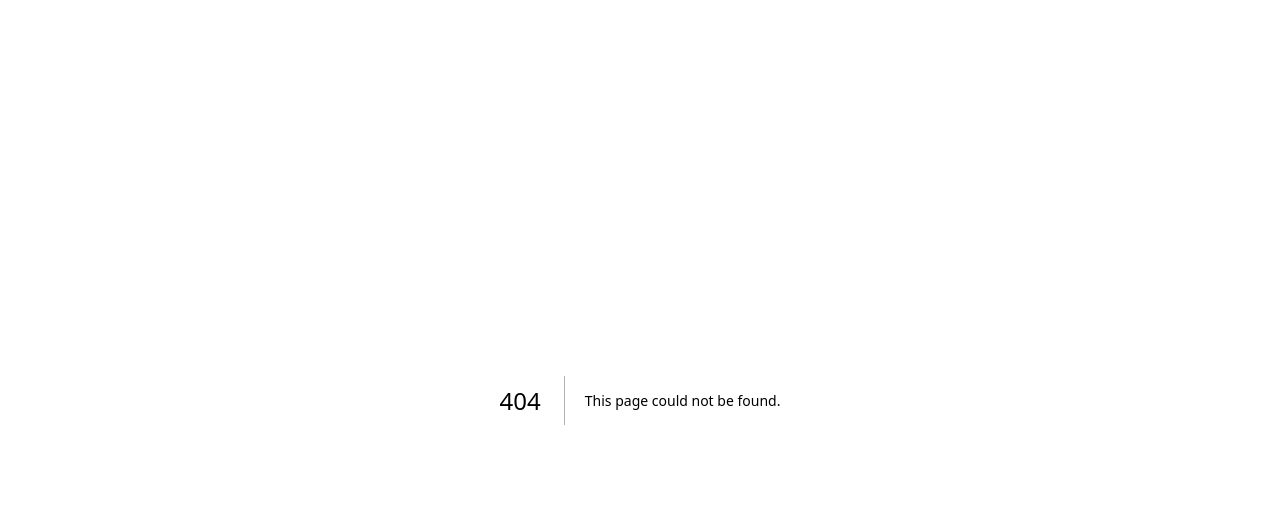
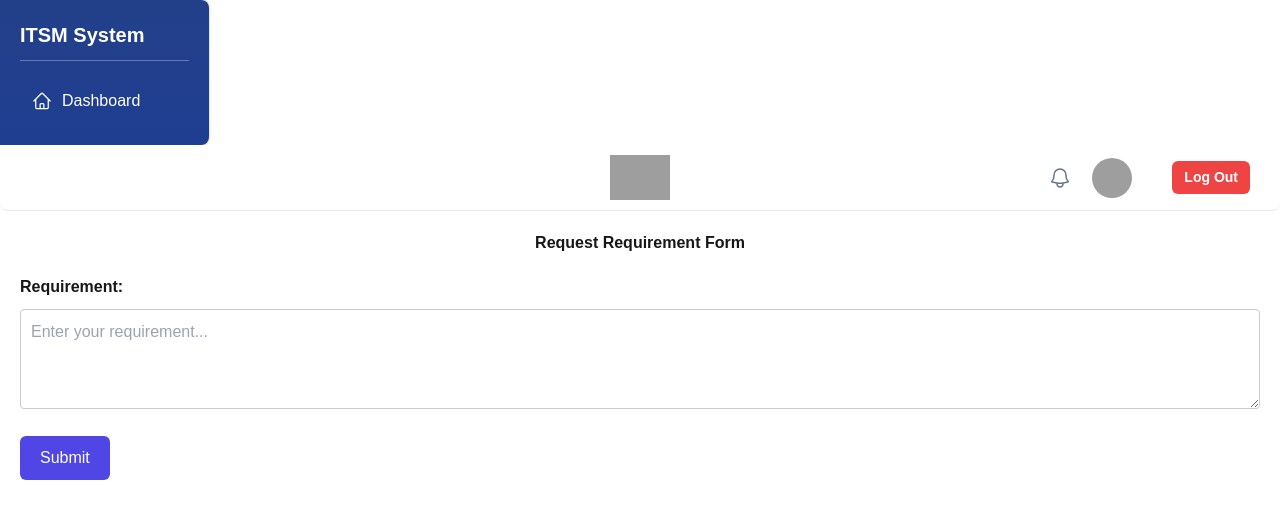
Before and after one commit to Santin203/ITSM, a Next.js app: page /user/requestrequirement in a window 1280 px wide. Before the commit this address had no page. Shown: the top 518 px of the page. Built offline with nearby package versions, Linux system fonts and the light colour scheme; no server answers; grey boxes are pictures that could not be loaded.

Commit message:
basic mock page for request requirement form

```diff
--- /dev/null
+++ b/src/app/(protected)/user/requestrequirement/page.tsx
@@ -0,0 +1,52 @@
+import { useState } from "react";
+
+"use client";
+
+
+export default function RequestRequirementForm() {
+    const [requirement, setRequirement] = useState("");
+
+    const handleSubmit = (e: React.FormEvent) => {
+        e.preventDefault();
+        console.log("Requirement submitted:", requirement);
+    };
+
+    return (
+        <div style={{ padding: "20px", fontFamily: "Arial, sans-serif" }}>
+            <h2 style={{ textAlign: "center", fontWeight: "bold" }}>
+                Request Requirement Form
+            </h2>
+            <form onSubmit={handleSubmit} style={{ marginTop: "20px" }}>
+                <label style={{ display: "block", marginBottom: "10px", fontWeight: "bold" }}>
+                    Requirement:
+                </label>
+                <textarea
+                    value={requirement}
+                    onChange={(e) => setRequirement(e.target.value)}
+                    style={{
+                        width: "100%",
+                        height: "100px",
+                        padding: "10px",
+                        border: "1px solid #ccc",
+                        borderRadius: "4px",
+                    }}
+                    placeholder="Enter your requirement..."
+                ></textarea>
+                <button
+                    type="submit"
+                    style={{
+                        marginTop: "20px",
+                        background: "#4F46E5",
+                        color: "white",
+                        padding: "10px 20px",
+                        borderRadius: "6px",
+                        fontSize: "16px",
+                        cursor: "pointer",
+                    }}
+                >
+                    Submit
+                </button>
+            </form>
+        </div>
+    );
+}
```
